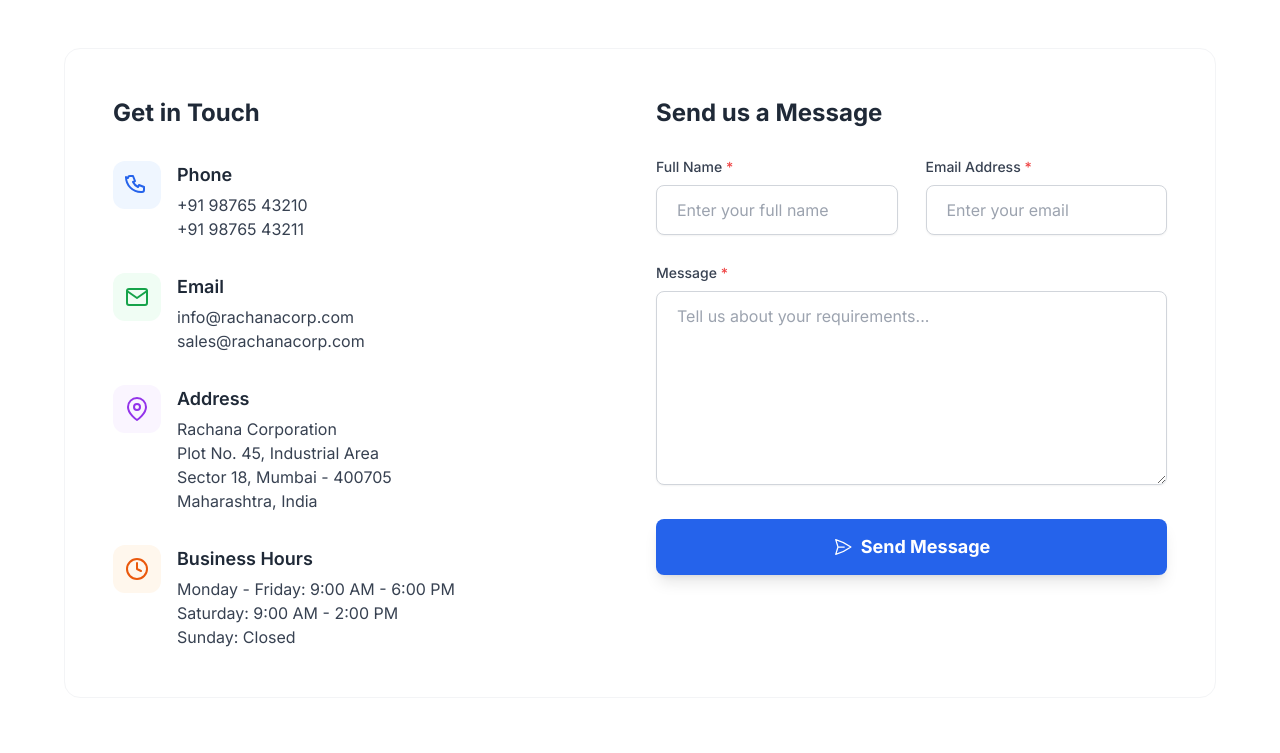
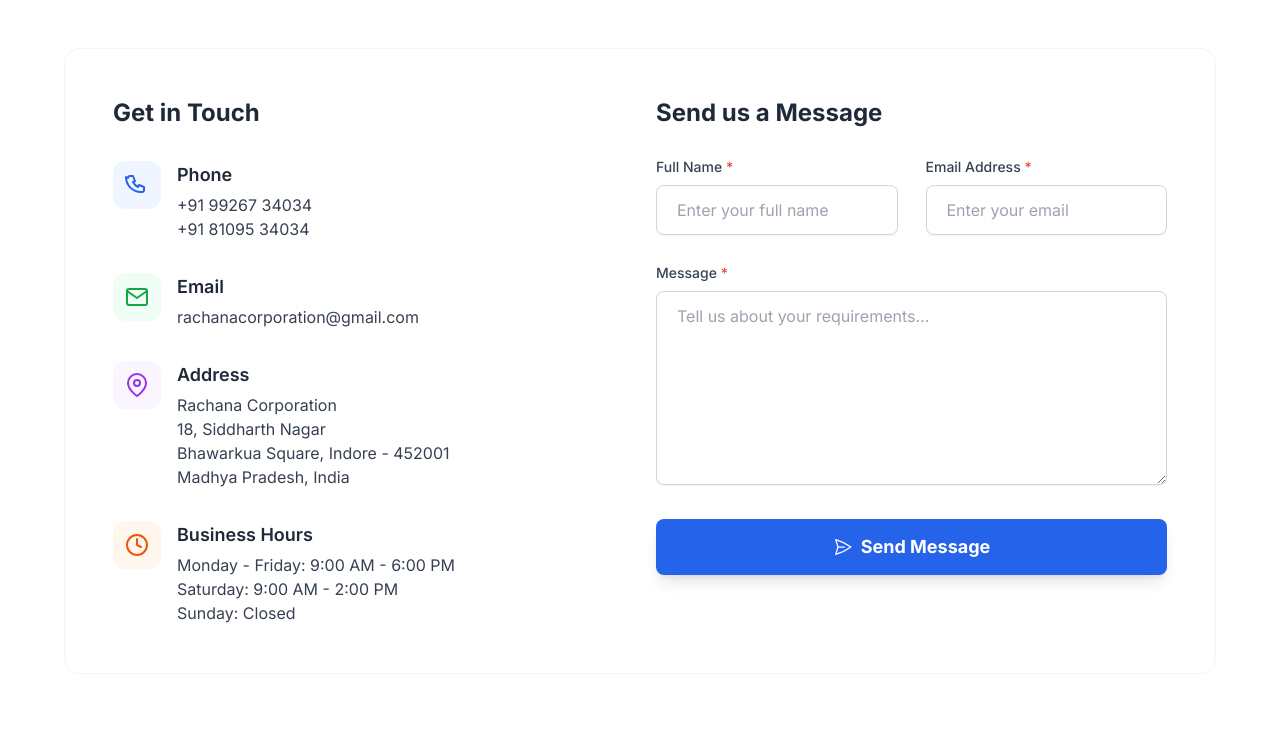
Before and after one commit to anish467/rachana_site, a Django app: page /contact/ in a window 1280 px wide. Shown: the part 281-1034 px from the top of the page. Run offline with Django 5.2, Linux system fonts and the light colour scheme; parts of the project's set-up code (start-up, migrations or seed data) failed here and were passed over; some libraries are stand-ins or nearby versions.

Commit message:
Contact Us Page

```diff
--- a/main/templates/main/contact.html
+++ b/main/templates/main/contact.html
@@ -23,8 +23,8 @@
                     </div>
                     <div>
                         <span class="block text-lg font-semibold text-gray-800 mb-1">Phone</span>
-                        <p class="text-gray-700">+91 98765 43210</p>
-                        <p class="text-gray-700">+91 98765 43211</p>
+                        <p class="text-gray-700">+91 99267 34034</p>
+                        <p class="text-gray-700">+91 81095 34034</p>
                     </div>
                 </div>
 
@@ -35,8 +35,7 @@
                     </div>
                     <div>
                         <span class="block text-lg font-semibold text-gray-800 mb-1">Email</span>
-                        <p class="text-gray-700">info@rachanacorp.com</p>
-                        <p class="text-gray-700">sales@rachanacorp.com</p>
+                        <p class="text-gray-700">rachanacorporation@gmail.com</p>
                     </div>
                 </div>
 
@@ -48,9 +47,9 @@
                     <div>
                         <span class="block text-lg font-semibold text-gray-800 mb-1">Address</span>
                         <p class="text-gray-700">Rachana Corporation</p>
-                        <p class="text-gray-700">Plot No. 45, Industrial Area</p>
-                        <p class="text-gray-700">Sector 18, Mumbai - 400705</p>
-                        <p class="text-gray-700">Maharashtra, India</p>
+                        <p class="text-gray-700">18, Siddharth Nagar</p>
+                        <p class="text-gray-700">Bhawarkua Square, Indore - 452001</p>
+                        <p class="text-gray-700">Madhya Pradesh, India</p>
                     </div>
                 </div>
 
```
